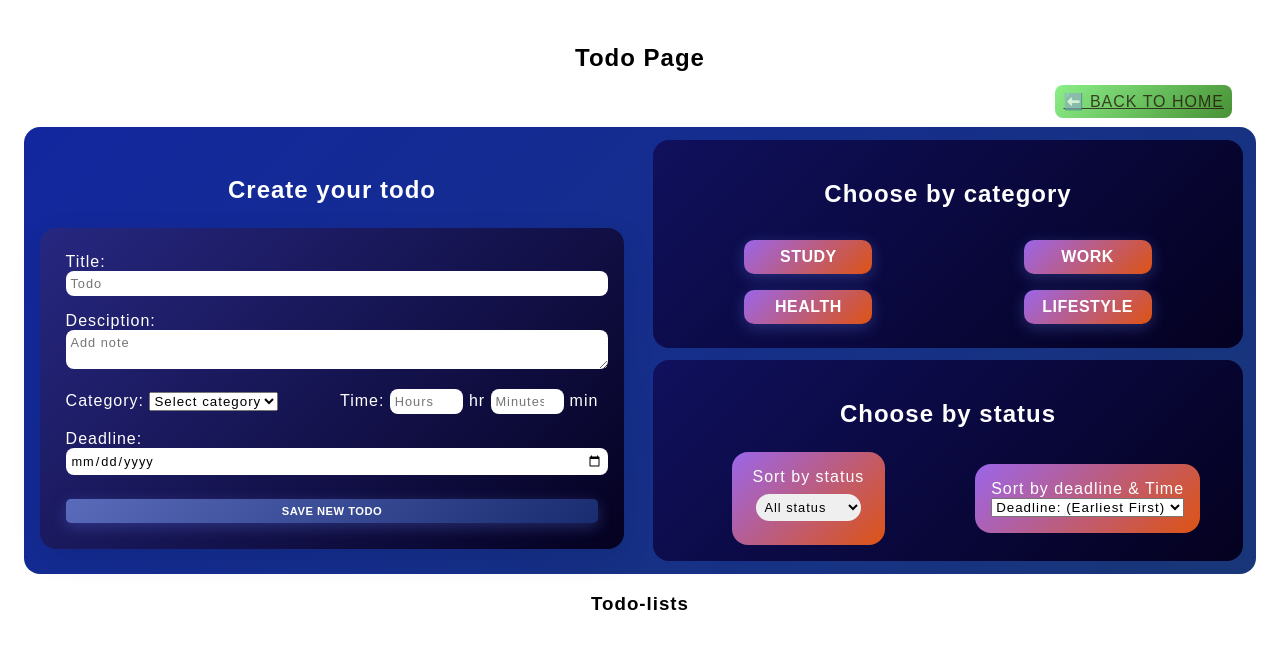
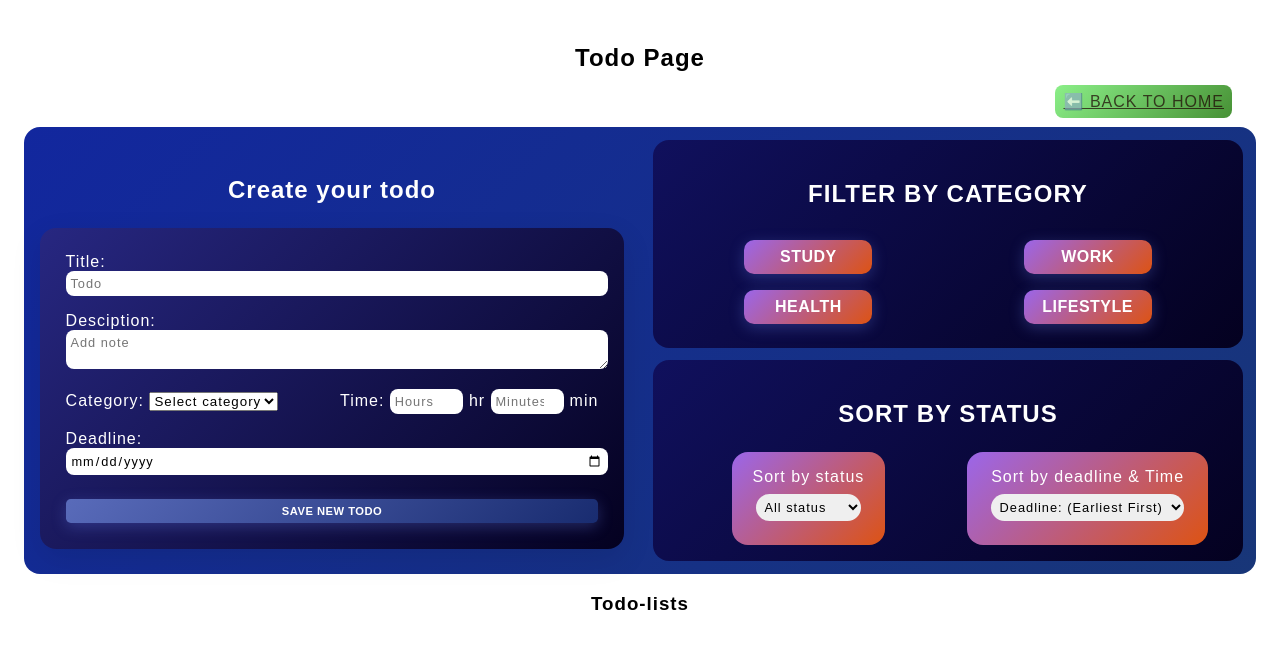
Before and after one commit to ddaviddahlgren/Projektarbete-Frontend-2, a React (Vite) app: page /todos in a window 1280 px wide. Shown: the top 648 px of the page. Built offline with nearby package versions, Linux system fonts and the light colour scheme.

Commit message:
feat: change header names

```diff
--- a/src/components/todos/chooseTodo/ChooseTodo.jsx
+++ b/src/components/todos/chooseTodo/ChooseTodo.jsx
@@ -15,7 +15,7 @@ const ChooseTodo = () => {
   return (
     <div>
       <div className={style.chooseCat}>
-        <h3 className={style.chooseTodoHeader}>Choose by category</h3>
+        <h3 className={style.chooseTodoHeader}>FILTER BY CATEGORY</h3>
         <div className={style.catBtnContainer}>
           {categories.map((category, i) => (
             <button
@@ -31,7 +31,7 @@ const ChooseTodo = () => {
         </div>
       </div>
       <div className={style.chooseContainer}>
-        <h3 className={style.chooseTodoHeader}>Choose by status</h3>
+        <h3 className={style.chooseTodoHeader}>SORT BY STATUS</h3>
         <div className={style.sortBySelect}>
           <div className={style.chooseStatus}>
             <label>Sort by status</label>
@@ -51,6 +51,7 @@ const ChooseTodo = () => {
             <select
               onChange={(e) => setSortBy(e.target.value)}
               value={sortBy || ""}
+              className={style.chooseTodoSelect}
             >
               <option value="deadline-asc">Deadline: (Earliest First)</option>
               <option value="deadline-desc">Deadline: (Latest First)</option>
```
